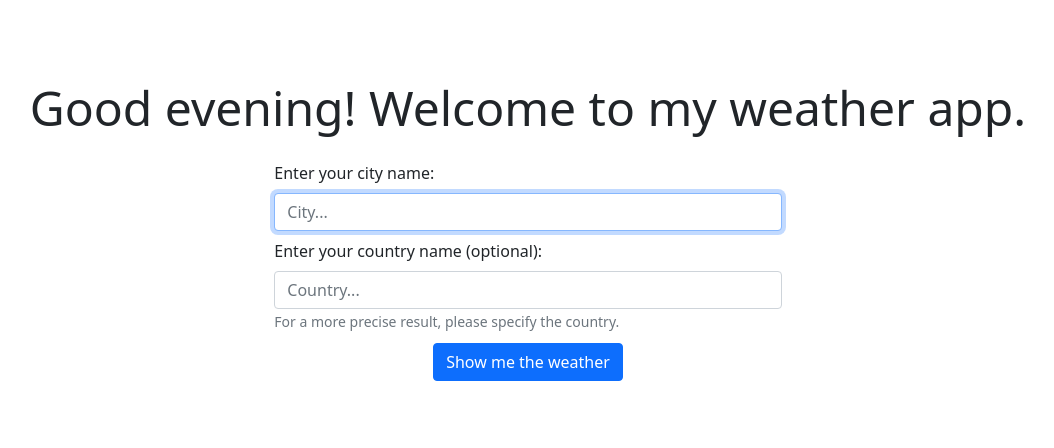
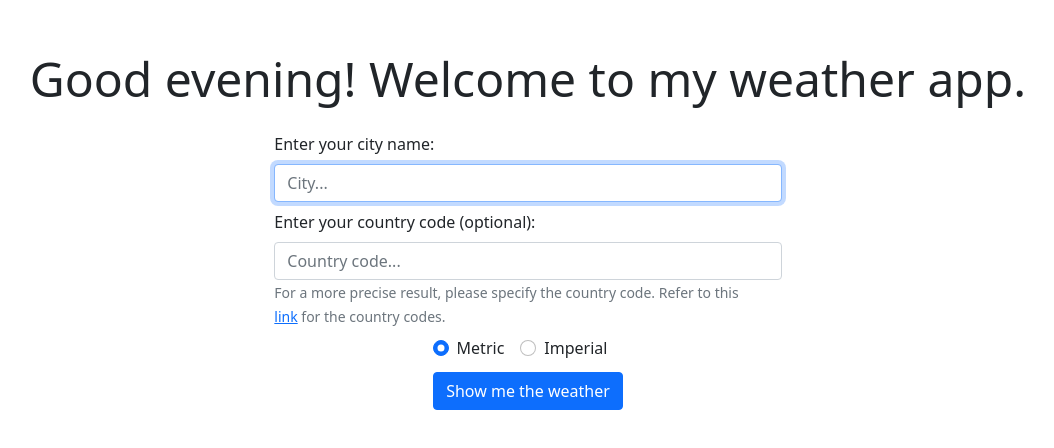
Before and after one commit to longg99/weather-app, a React (Create React App) app: page / in a window 1280 px wide. Shown: the part 166-614 px from the top of the page, without its empty margins (112-1166 px from the left). Built offline with nearby package versions, Linux system fonts and the light colour scheme.

Commit message:
refined the error

```diff
--- a/src/App.js
+++ b/src/App.js
@@ -23,36 +23,32 @@ function App() {
   //change the submit btn text
   const [submitText, setSubmitText] = useState("Show me the weather");
 
-  //useRef to get the current elem (obj)
-  //use ref forwarding
-  const elemRef = useRef({});
-
   useEffect(() => {
     //get the current time
     setTime(new Date().getHours());
   }, [time])
 
-  //this effect will be used every time the city or country changes
-  useEffect(() =>{
+  //this effect will be used every time the city or country or unit changes
+  useEffect(() => {
     //only call the api when the user enter a city
     if (city !== "") {
       if (country === "") {
         //call the api and get the current weather
         getWeatherDataByCity(city, unit).then((res) => {
-          console.log("calling the api");
+          console.log("calling the api with only city");
           setWeather(res.data);
           //reset the error
-          setError({})
+          setError("");
         })
         //catch error
         .catch(function (error) {
           //if we got error and respond
           if (error.response) {
             //set the error message accordingly
-            if (error.response.data.cod == 404) {
+            if (error.response.data.cod === "404") {
               setError("Please enter a valid city/country!");
             }
-            else if (error.response.data.cod == 429) {
+            else if (error.response.data.cod === "429") {
               setError("Sorry! The number of calls exceeded the server's allowance." +
               " Please try again in a few minutes...");
             }
@@ -65,18 +61,20 @@ function App() {
       else {
         //call the api using city and country
         getWeatherData(city, country, unit).then((res) => {
-          console.log("calling the api");
+          console.log("calling the api with city and country");
           setWeather(res.data);
+          //reset the error
+          setError("");
         })
         //catch error
         .catch(function (error) {
           //if we got error
           if (error.response) {
             //set the error message accordingly
-            if (error.response.data.cod == 404) {
+            if (error.response.data.cod === "404") {
               setError("Please enter a valid city/country!");
             }
-            else if (error.response.data.cod == 429) {
+            else if (error.response.data.cod === "429") {
               setError("Sorry! The number of calls exceeded the server's allowance." +
               " Please try again in a few minutes...");
             }
@@ -97,8 +95,8 @@ function App() {
   axios.interceptors.response.use(response => {
     return response;
   }, function (error) {
-    if (401 === error.response.status) {
-        setError("Please enter a valid city/country!");
+    if ("401" === error.response.status) {
+        setError("Sorry! API key error. Please try again later.");
     } else {
         return Promise.reject(error);
     }
@@ -120,8 +118,7 @@ function App() {
       setSubmitText("Hide");
     }
     //check if we have an error
-    if(error && Object.keys(error).length === 0 && error.constructor === Object &&
-      city !== "") {
+    if(error === "" && city !== "") {
       //show the weather based on the city passed
       //based on the value of the input field
       setShowAlert(false);
@@ -160,7 +157,14 @@ function App() {
     setShowAlert(!showAlert);
   }
 
+  const handleUnitOnChange = (e) => {
+    setUnit(e.target.value);
+  }
+
+  //for debugging
   console.log("weather: " , weather);
+  console.log("unit: ", unit);
+  console.log("error", error);
 
   return (
     <Container fluid>
@@ -169,12 +173,13 @@ function App() {
         <p className="display-5 text-center">
           Good { partOfDay }! Welcome to my weather app.</p>
         <CitySearch
-          //pass this function down
+          //pass these functions and props down
           handleSearchOnClick={ handleSearchOnClick }
           handleCityChange = { handleCityChange }
           handleCountryChange = { handleCountryChange }
-          //pass the ref down so we can access the field in the form
+          handleUnitOnChange = { handleUnitOnChange }
           submitText={ submitText }
+          unit = { unit }
         />
         <Collapse in={ showAlert } >
           <div id="alert">
--- a/src/Components/CitySearch/index.js
+++ b/src/Components/CitySearch/index.js
@@ -3,7 +3,7 @@ import { Container, Button, Alert, Form } from "react-bootstrap";
 import 'bootstrap/dist/css/bootstrap.min.css';
 
 export default function CitySearch ( {handleSearchOnClick, handleCityChange,
-    handleCountryChange, submitText }){
+    handleCountryChange, handleUnitOnChange, submitText, unit }){
     //state to only trigger the onChanges when user stopped typing
     const [city, setCity] = useState("");
     const [country, setCountry] = useState("");
@@ -35,13 +35,37 @@ export default function CitySearch ( {handleSearchOnClick, handleCityChange,
             </div>
             <div>
                 <Form.Group>
-                    <Form.Label aria-required>Enter your country name (optional): </Form.Label>
-                    <Form.Control type="text" placeholder="Country..."
+                    <Form.Label aria-required>Enter your country code (optional): </Form.Label>
+                    <Form.Control type="text" placeholder="Country code..."
                         onChange={(e) => setCountry(e.target.value)}
                     />
                     <small className="form-text text-muted">
-                        For a more precise result, please specify the country.
+                        For a more precise result, please specify the country code.
+                        Refer to this <a href="https://www.iso.org/obp/ui/#home">link</a>
+                        &nbsp;for the country codes.
                     </small>
+                </Form.Group>
+            </div>
+            <div className="mt-2">
+                <Form.Group className="d-flex justify-content-center">
+                    <Form.Check
+                    name="unitRadio"
+                    inline
+                    label="Metric"
+                    type="radio"
+                    onChange={handleUnitOnChange}
+                    value="metric"
+                    checked={ unit === "metric" }
+                    />
+                    <Form.Check
+                    inline
+                    label="Imperial"
+                    name="unitRadio"
+                    onChange={handleUnitOnChange}
+                    type="radio"
+                    value="imperial"
+                    checked={ unit === "imperial" }
+                    />
                 </Form.Group>
             </div>
             <div className="d-flex justify-content-center">
--- a/src/Components/ErrorInfo/index.js
+++ b/src/Components/ErrorInfo/index.js
@@ -5,9 +5,9 @@ export default function ErrorInfo({ showAlert, handleClose, error }) {
     if (showAlert) {
         return (
             <Alert variant="danger">
-                <Alert.Heading>Error</Alert.Heading>
+                <Alert.Heading>Error!</Alert.Heading>
                 <p>
-                    {error}
+                    { error }
                 </p>
                 <hr />
                 <div className="d-flex justify-content-end">
--- a/src/Components/Weather/index.js
+++ b/src/Components/Weather/index.js
@@ -4,7 +4,6 @@ import Moment from "react-moment";
 import 'moment-timezone';
 
 export default function Weather({ data, unit }) {
-    console.log(data);
     if (data && Object.keys(data).length === 0 && data.constructor === Object) {
         return null;
     }
@@ -42,7 +41,7 @@ export default function Weather({ data, unit }) {
         <Container fluid className="justify-content-center border">
             <p className="lead mb-0 text-center" style={{ fontSize: "2vh" }}>
                 This is the current weather of {cityName}, {countryData.country} as of&nbsp;
-                <Moment unix format="LLL" tz="UTC">{today}</Moment> (local time)
+                <Moment unix format="LLL" tz="UTC">{today}</Moment> (local time):
 
             </p>
             <div className="d-flex flex-row align-items-center
--- a/src/Components/apis/index.js
+++ b/src/Components/apis/index.js
@@ -2,11 +2,8 @@ import React from 'react';
 import Axios from 'axios';
 
 export const getWeatherData = (city, country, unit) =>
-    Axios.get(`http://api.openweathermap.org/data/2.5/
-        weather?q=${city},${country}&units=${unit}&&
-        appid=690a99e3fce9056aa266481b4f8e7946`);
+    Axios.get(`http://api.openweathermap.org/data/2.5/weather?q=${city},${country}&units=${unit}&appid=690a99e3fce9056aa266481b4f8e7946`);
 
 
 export const getWeatherDataByCity = (city, unit) =>
-    Axios.get(`http://api.openweathermap.org/data/2.5/weather?q=${city}
-    &units=${unit}&&appid=690a99e3fce9056aa266481b4f8e7946`);
+    Axios.get(`http://api.openweathermap.org/data/2.5/weather?q=${city}&units=${unit}&appid=690a99e3fce9056aa266481b4f8e7946`);
```
